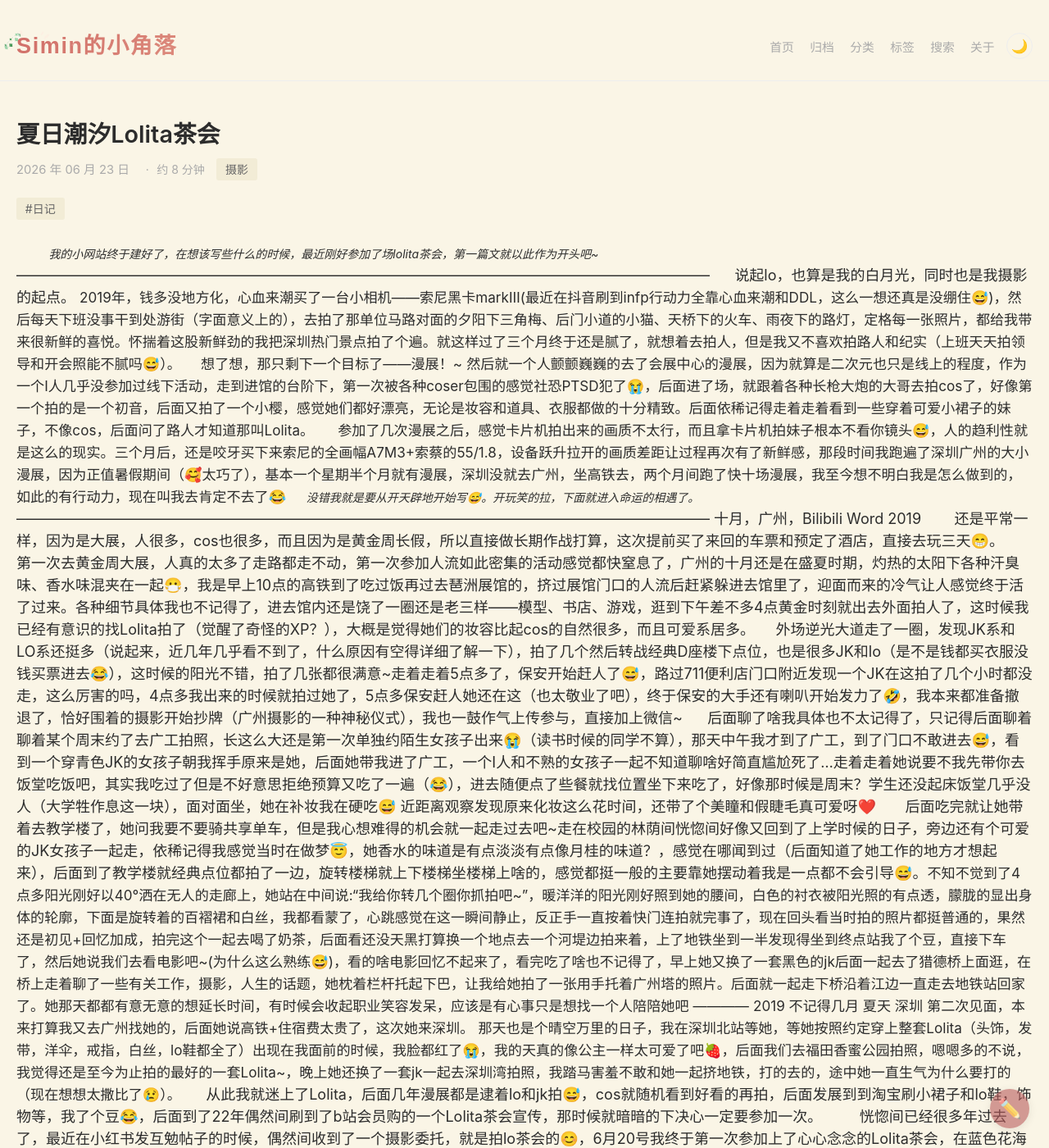
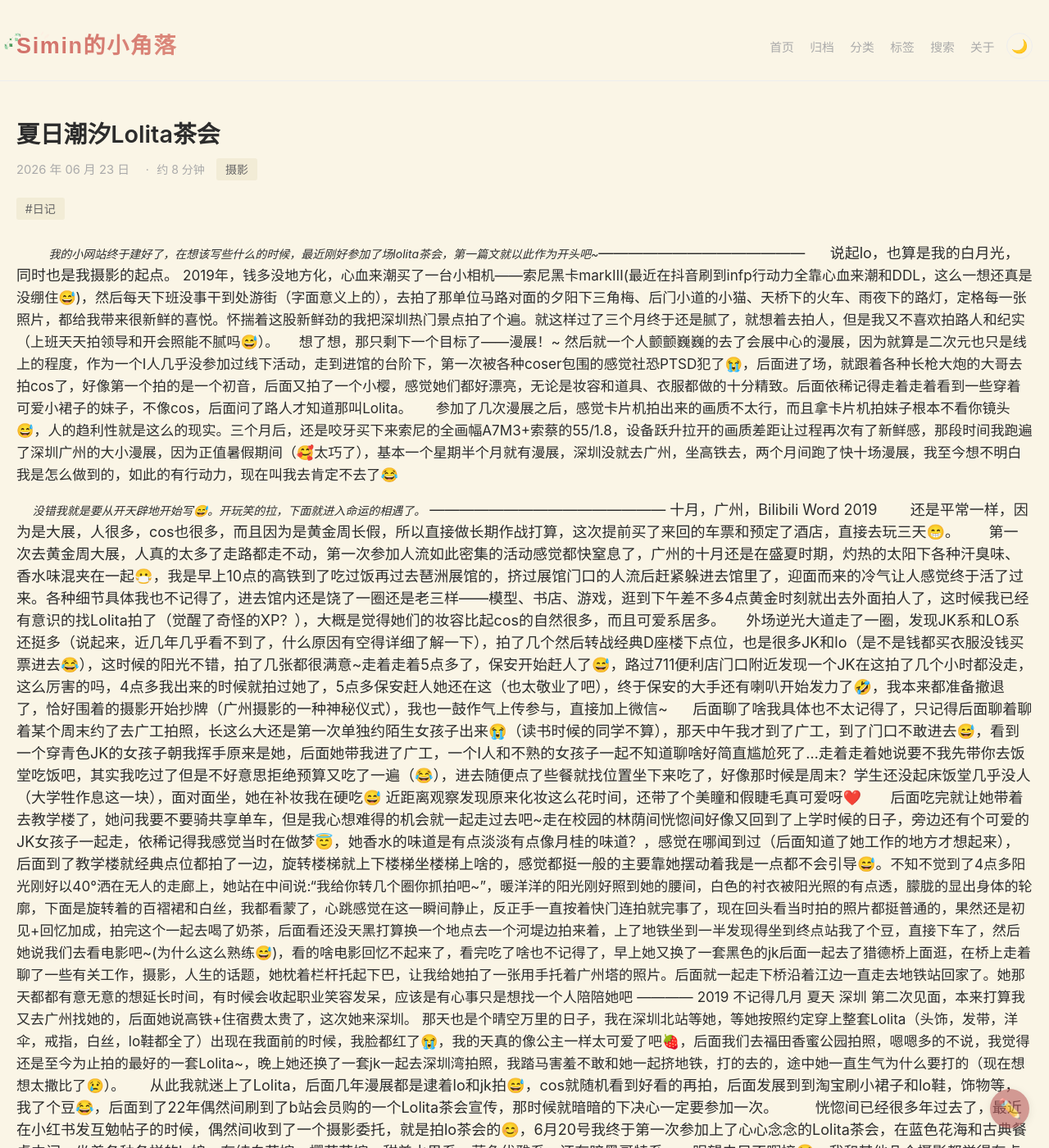
Before and after one commit to siminles/siminles.github.io, a Jekyll site: the page built from _posts/2026-06-23-夏日潮汐lolita茶会.md, in a window 1280 px wide and 1400 px high. Shown: the whole window at 82% size. Built offline with Jekyll 4.4.1, drawn with Linux system fonts in a browser that asks for light colours; comment, search, counter and statistics services are not loaded.

Commit message:
更新文章: 夏日潮汐Lolita茶会

```diff
--- a/_posts/2026-06-23-夏日潮汐lolita茶会.md
+++ b/_posts/2026-06-23-夏日潮汐lolita茶会.md
@@ -6,14 +6,17 @@ categories: ["摄影"]
 tags: ["日记"]
 ---
 
-*<span style="font-size: 14px;">          我的小网站终于建好了，在想该写些什么的时候，最近刚好参加了场lolita茶会，第一篇文就以此作为开头吧~</span>*———————————————————————————————————————————————
+
+*<span style="font-size: 14px;">          我的小网站终于建好了，在想该写些什么的时候，最近刚好参加了场lolita茶会，第一篇文就以此作为开头吧~</span>*——————————————
      说起lo，也算是我的白月光，同时也是我摄影的起点。
 <span style="font-size: 0.95rem;">2019年，钱多没地方化，心血来潮买了一台小相机——索尼黑卡markⅢ(最近</span><span style="font-size: 0.95rem;">在抖音刷到infp行动力全靠心血来潮和DDL，这么一想还真是没绷住😅)，然后每天下班没事干到处游街（字面意义上的），去拍了那单位马路对面的夕阳下三角梅、后门小道的小猫、天桥下的火车、雨夜下的路灯，定格每一张照片，都给我带来很新鲜的喜悦。怀揣着这股新鲜劲的我把深圳热门景点拍了个遍。</span><span style="font-size: 0.95rem;">就这样过了三个月终于还是腻了，就想着去拍人，但是我又不喜欢拍路人和纪实（上班天天拍领导和开会照能不腻吗</span><span style="font-size: 0.95rem;">😅</span><span style="font-size: 0.95rem;">）。</span>
 <span style="font-size: 0.95rem;">    想了想，那只剩下一个目标了——漫展！~</span>
 <span style="font-size: 0.95rem;">然后就一个人颤颤巍巍的去了会展中心的漫展，因为就算是二次元也只是线上的程度，作为一个I人几乎没参加过线下活动，走到进馆的台阶下，第一次被各种coser包围的感觉社恐PTSD犯了😭，后面进了场，就跟着各种长枪大炮的大哥去拍cos了，好像第一个拍的是一个初音，后面又拍了一个小樱，感觉她们都好漂亮，无论是妆容和道具、衣服都做的十分精致。后面依稀记得走着走着看到一些穿着可爱小裙子的妹子，不像cos，后面问了路人才知道那叫Lolita。</span>
 <span style="font-size: 0.95rem;">     参加了几次漫展之后，感觉卡片机拍出来的画质不太行，而且拿卡片机拍妹子根本不看你镜头😅，人的趋利性就是这么的现实。三个月后，还是咬牙买下来索尼的全画幅A7M3+索蔡的55/1.8，设备跃升拉开的画质差距让过程再次有了新鲜感，那段时间我跑遍了深圳广州的大小漫展，因为正值暑假期间（🥰太巧了），基本一个星期半个月就有漫展，深圳没就去广州，坐高铁去，两个月间跑了快十场漫展，我至今想不明白我是怎么做到的，如此的有行动力，现在叫我去肯定不去了😂</span>
+
+
 <span style="font-size: 0.95rem;">*<span style="font-size: 14px;">     没错我就是要从开天辟地开始写😅。开玩笑的拉，下面就进入命运的相遇了。</span>*</span>
-———————————————————————————————————————————————
+————————————————
 十月，广州，Bilibili Word 2019
        还是平常一样，因为是大展，人很多，cos也很多，而且因为是黄金周长假，所以直接做长期作战打算，这次提前买了来回的车票和预定了酒店，直接去玩三天😁。
       第一次去黄金周大展，人真的太多了走路都走不动，第一次参加人流如此密集的活动感觉都快窒息了，广州的十月还是在盛夏时期，灼热的太阳下各种汗臭味、香水味混夹在一起😷，我是早上10点的高铁到了吃过饭再过去琶洲展馆的，挤过展馆门口的人流后赶紧躲进去馆里了，迎面而来的冷气让人感觉终于活了过来。各种细节具体我也不记得了，进去馆内还是饶了一圈还是老三样——模型、书店、游戏，逛到下午差不多4点黄金时刻就出去外面拍人了，这时候我已经有意识的找Lolita拍了（觉醒了奇怪的XP？），大概是觉得她们的妆容比起cos的自然很多，而且可爱系居多。
@@ -28,10 +31,8 @@ tags: ["日记"]
      从此我就迷上了Lolita，后面几年漫展都是逮着lo和jk拍😅，cos就随机看到好看的再拍，后面发展到到淘宝刷小裙子和lo鞋，饰物等，我了个豆😂，后面到了22年偶然间刷到了b站会员购的一个Lolita茶会宣传，那时候就暗暗的下决心一定要参加一次。
         恍惚间已经很多年过去了，最近在小红书发互勉帖子的时候，偶然间收到了一个摄影委托，就是拍lo茶会的😊，6月20号我终于第一次参加上了心心念念的Lolita茶会，在蓝色花海和古典餐桌中间，坐着各种各样的lo娘，有纯白花嫁，樱花花嫁，甜美水果系，蓝色优雅系，还有暗黑哥特系，一眼望去目不暇接😂，我和其他几个摄影都觉得有点不好意思了，这次感觉还是自己活动拍摄经验不足，打光没打好，还有很多构图都很仓促，下次有机会的话，再加油努力吧！
 
-
 但是怎么说，
 也找不回当年初见那种感觉了。
 
-
 *——华装雅服琳琅目，不见当年天使柄.*
 就写到这里吧
```
